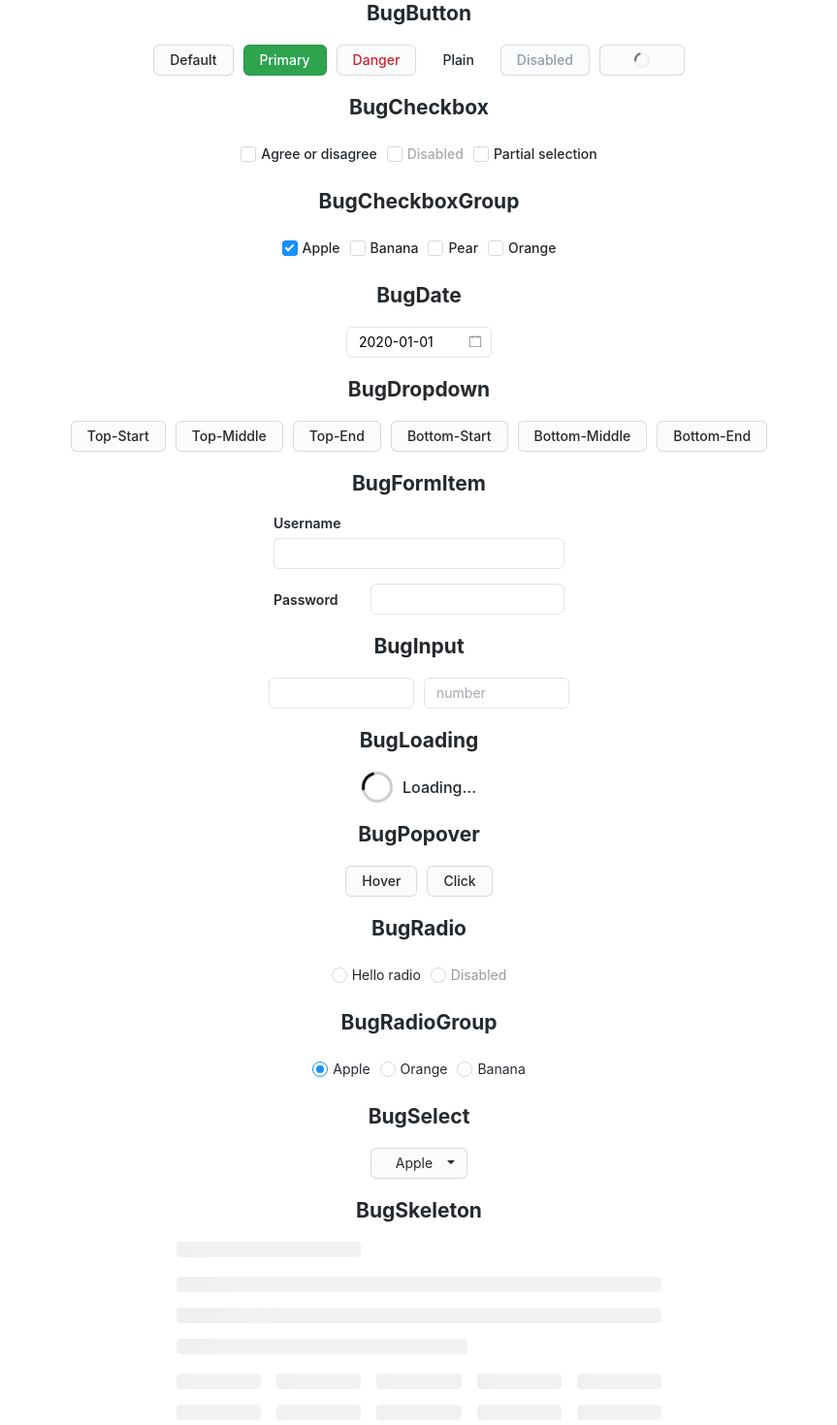
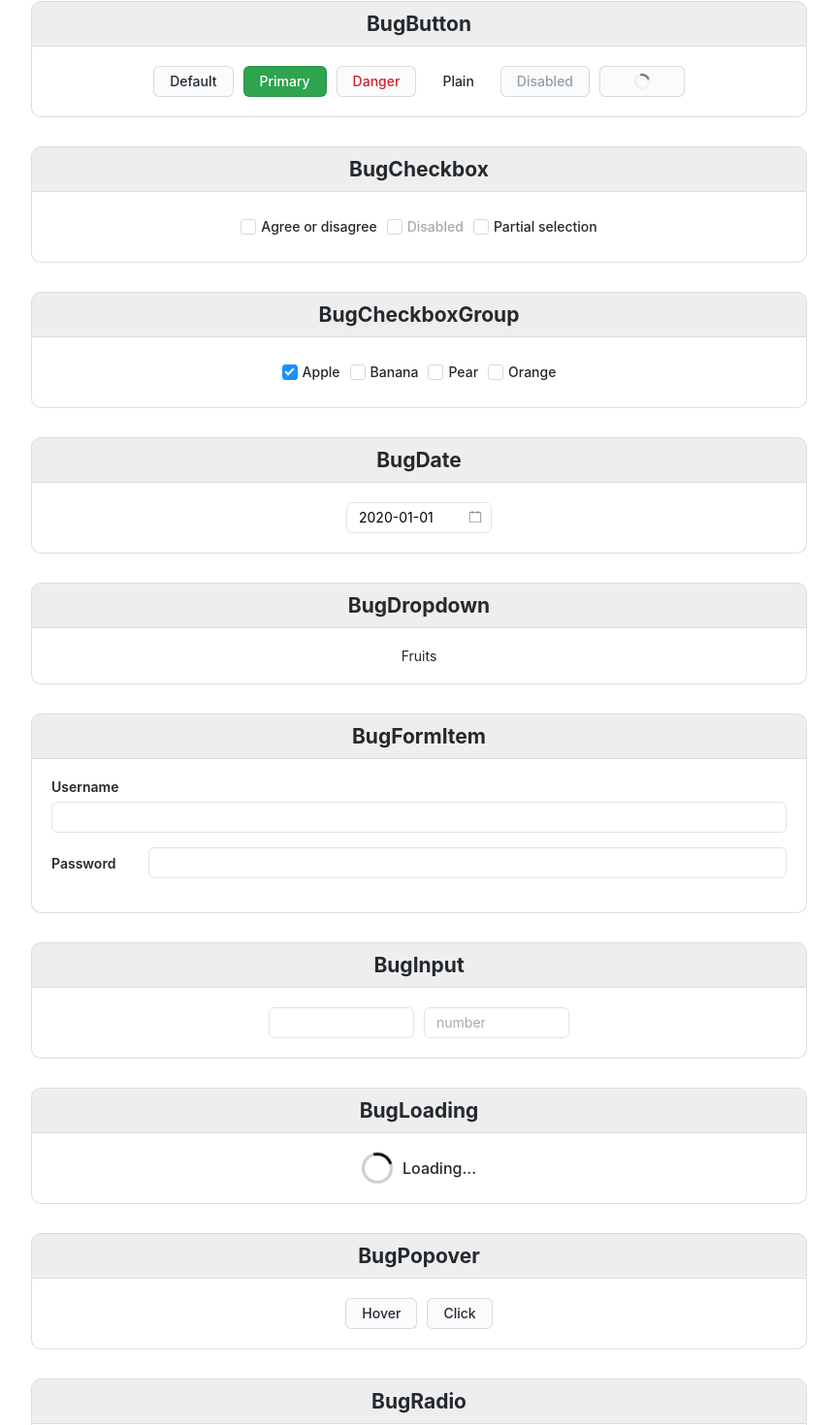
Before and after one commit to youginil/falco-vue, a Vue app: page / in a window 1280 px wide. Shown: the part 49-1519 px from the top of the page at 97% size, without its empty margins (208-1071 px from the left). Built offline with nearby package versions, Linux system fonts and the light colour scheme.

Commit message:
fix BugConfirm

```diff
--- a/App.vue
+++ b/App.vue
@@ -2,7 +2,7 @@
   <div class="tc">
     <bug-backtop></bug-backtop>
     <h4 class="title">BugButton</h4>
-    <div>
+    <div class="content">
       <bug-button class="mr10">Default</bug-button>
       <bug-button class="mr10" type="primary">Primary</bug-button>
       <bug-button class="mr10" type="danger">Danger</bug-button>
@@ -11,7 +11,7 @@
       <bug-button :loading="true">Loading</bug-button>
     </div>
     <h4 class="title">BugCheckbox</h4>
-    <div>
+    <div class="content">
       <bug-checkbox class="mr10" label="Agree or disagree"></bug-checkbox>
       <bug-checkbox
         class="mr10"
@@ -21,57 +21,31 @@
       <bug-checkbox label="Partial selection" :partial="true"></bug-checkbox>
     </div>
     <h4 class="title">BugCheckboxGroup</h4>
-    <div>
+    <div class="content">
       <bug-checkbox-group
         :options="checkboxGroupOptions"
         v-model="checkboxGroupValue"
       ></bug-checkbox-group>
     </div>
     <h4 class="title">BugDate</h4>
-    <div>
+    <div class="content">
       <bug-date v-model="dateValue"></bug-date>
     </div>
     <h4 class="title">BugDropdown</h4>
-    <div>
-      <bug-dropdown position="top-start">
+    <div class="content">
+      <bug-dropdown>
         <template #default>
-          <bug-button class="mr10">Top-Start</bug-button>
+          Fruits
         </template>
-        <template #dropdown>Content</template>
-      </bug-dropdown>
-      <bug-dropdown position="top-middle">
-        <template #default>
-          <bug-button class="mr10">Top-Middle</bug-button>
+        <template #dropdown>
+          <bug-dropdown-item>Apple</bug-dropdown-item>
+          <bug-dropdown-item>Banana</bug-dropdown-item>
+          <bug-dropdown-item>Orange</bug-dropdown-item>
         </template>
-        <template #dropdown>Content</template>
-      </bug-dropdown>
-      <bug-dropdown class="mr10" position="top-end">
-        <template #default>
-          <bug-button>Top-End</bug-button>
-        </template>
-        <template #dropdown>Content</template>
-      </bug-dropdown>
-      <bug-dropdown class="mr10" position="bottom-start">
-        <template #default>
-          <bug-button>Bottom-Start</bug-button>
-        </template>
-        <template #dropdown>Content</template>
-      </bug-dropdown>
-      <bug-dropdown class="mr10" position="bottom-middle">
-        <template #default>
-          <bug-button>Bottom-Middle</bug-button>
-        </template>
-        <template #dropdown>Content</template>
-      </bug-dropdown>
-      <bug-dropdown position="bottom-end">
-        <template #default>
-          <bug-button>Bottom-End</bug-button>
-        </template>
-        <template #dropdown>Content</template>
       </bug-dropdown>
     </div>
     <h4 class="title">BugFormItem</h4>
-    <div style="width: 300px; margin: 0 auto">
+    <div class="content">
       <bug-form-item label="Username">
         <bug-input width="100%"></bug-input>
       </bug-form-item>
@@ -80,16 +54,16 @@
       </bug-form-item>
     </div>
     <h4 class="title">BugInput</h4>
-    <div>
+    <div class="content">
       <bug-input class="mr10"></bug-input>
       <bug-input placeholder="number" type="number"></bug-input>
     </div>
     <h4 class="title">BugLoading</h4>
-    <div>
+    <div class="content">
       <bug-loading tip="Loading..."></bug-loading>
     </div>
     <h4 class="title">BugPopover</h4>
-    <div>
+    <div class="content">
       <bug-popover>
         <template #default>
           <bug-button class="mr10">Hover</bug-button>
@@ -104,28 +78,28 @@
       </bug-popover>
     </div>
     <h4 class="title">BugRadio</h4>
-    <div>
+    <div class="content">
       <bug-radio class="mr10" label="Hello radio"></bug-radio>
       <bug-radio label="Disabled" :disabled="true"></bug-radio>
     </div>
     <h4 class="title">BugRadioGroup</h4>
-    <div>
+    <div class="content">
       <bug-radio-group
         :options="radioGroupOptions"
         v-model="radioGroupValue"
       ></bug-radio-group>
     </div>
     <h4 class="title">BugSelect</h4>
-    <div>
+    <div class="content">
       <bug-select :options="selectOptions" v-model="selectValue"></bug-select>
     </div>
     <h4 class="title">BugSkeleton</h4>
-    <div style="width: 500px; margin: 0 auto">
+    <div class="content">
       <bug-skeleton></bug-skeleton>
       <bug-skeleton class="mt20" layout="table"></bug-skeleton>
     </div>
     <h4 class="title">BugTable</h4>
-    <div style="width: 800px; margin: 0 auto">
+    <div class="content">
       <bug-table :list="tableList" :sort="tableSort">
         <bug-table-column prop="id"></bug-table-column>
         <bug-table-column prop="name"></bug-table-column>
@@ -133,7 +107,7 @@
       </bug-table>
     </div>
     <h4 class="title">BugTabs</h4>
-    <div>
+    <div class="content">
       <bug-tabs v-model="tab">
         <bug-tab-pane key="1">Apple</bug-tab-pane>
         <bug-tab-pane key="2">Orange</bug-tab-pane>
@@ -141,18 +115,18 @@
       </bug-tabs>
     </div>
     <h4 class="title">BugTextarea</h4>
-    <div style="width: 600px; margin: 0 auto;">
+    <div class="content">
       <bug-textarea></bug-textarea>
     </div>
     <h4 class="title">BugMessage</h4>
-    <div>
+    <div class="content">
       <bug-button class="mr10" @click="info">Info</bug-button>
       <bug-button class="mr10" @click="warn">Warning</bug-button>
       <bug-button class="mr10" @click="error">Error</bug-button>
       <bug-button @click="success">Success</bug-button>
     </div>
     <h4 class="title">BugConfirm</h4>
-    <div>
+    <div class="content">
       <bug-button @click="confirm">Confirm</bug-button>
     </div>
   </div>
@@ -239,6 +213,21 @@ export default defineComponent({
 }
 
 h4.title {
-  margin: 20px 0;
+  margin: 0 auto;
+  padding: 10px;
+  border: 1px solid #ddd;
+  background: #eee;
+  width: 800px;
+  border-top-left-radius: 10px;
+  border-top-right-radius: 10px;
+}
+div.content {
+  width: 800px;
+  margin: 0 auto 30px;
+  padding: 20px;
+  border: 1px solid #ddd;
+  border-top: none;
+  border-bottom-left-radius: 10px;
+  border-bottom-right-radius: 10px;
 }
 </style>
--- a/package.json
+++ b/package.json
@@ -1,6 +1,6 @@
 {
   "name": "bugui",
-  "version": "1.1.3",
+  "version": "1.1.4",
   "description": "",
   "main": "./dist/bugui.umd.js",
   "module": "./dist/bugui.es.js",
--- a/src/components/BugTabs.vue
+++ b/src/components/BugTabs.vue
@@ -14,8 +14,6 @@ export default defineComponent({
   },
   setup() {},
   render() {
-    //@ts-ignore
-    window.abc = this;
     // @ts-ignore
     const panes = this.$slots.default();
     const keys = panes.map((item) => item.props?.key);
--- a/src/global/BugConfirm.vue
+++ b/src/global/BugConfirm.vue
@@ -11,7 +11,7 @@
 </template>
 
 <script lang="ts">
-import { defineComponent } from 'vue';
+import { defineComponent, getCurrentInstance } from 'vue';
 import BugModal from '../components/BugModal.vue';
 import BugButton from '../components/BugButton.vue';
 
@@ -31,5 +31,10 @@ export default defineComponent({
       this.onclick();
     },
   },
+  mounted() {
+    const instance = getCurrentInstance();
+    // @ts-ignore
+    window.__bugconfirm = instance;
+  }
 });
 </script>
--- a/src/global/confirm.ts
+++ b/src/global/confirm.ts
@@ -19,7 +19,8 @@ if (document.body) {
 }
 
 function Confirm(title: string): Promise<void> {
-  const data = root._instance!.data;
+  // @ts-ignore
+  const data = window.__bugconfirm.data;
   data.show = true;
   data.title = title;
   return new Promise((resolve) => {
```
Also changed, not shown: src/shims-vue.d.ts (line endings or trailing spaces), 11 other files (tests, documents, lock files or other folders).
